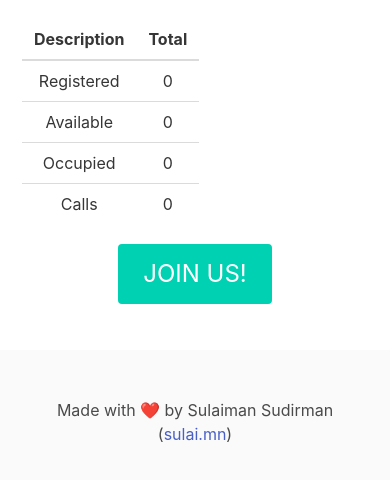
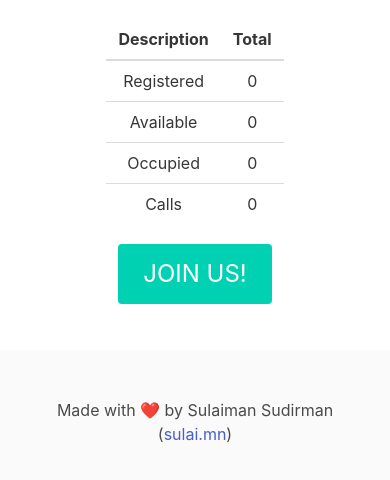
Before and after one commit to natsu90/chinwag-twilio, a website: page index.html in a window 390 px wide. Shown: the part 116-596 px from the top of the page. Drawn offline with nearby package versions, Linux system fonts and the light colour scheme; no server answers.

Commit message:
fix table mobile style

```diff
--- a/index.html
+++ b/index.html
@@ -65,7 +65,7 @@
       <p class="subtitle">
         Have a chinwag. Anonymously.
       </p>
-      <div class="columns is-centered" style="padding:10px">
+      <div class="columns is-mobile is-centered" style="padding:10px">
       <table class="table">
       	<thead>
       		<tr>
@@ -143,8 +143,6 @@
 </div>
 <script src="https://code.jquery.com/jquery-3.5.0.min.js" integrity="sha256-xNzN2a4ltkB44Mc/Jz3pT4iU1cmeR0FkXs4pru/JxaQ=" crossorigin="anonymous"></script>
 <script type="text/javascript">
-
-	const url = "http://905d3d85.ngrok.io"
 
 	$.get('/stats', function(res) {
 		for (var key in res)
```
